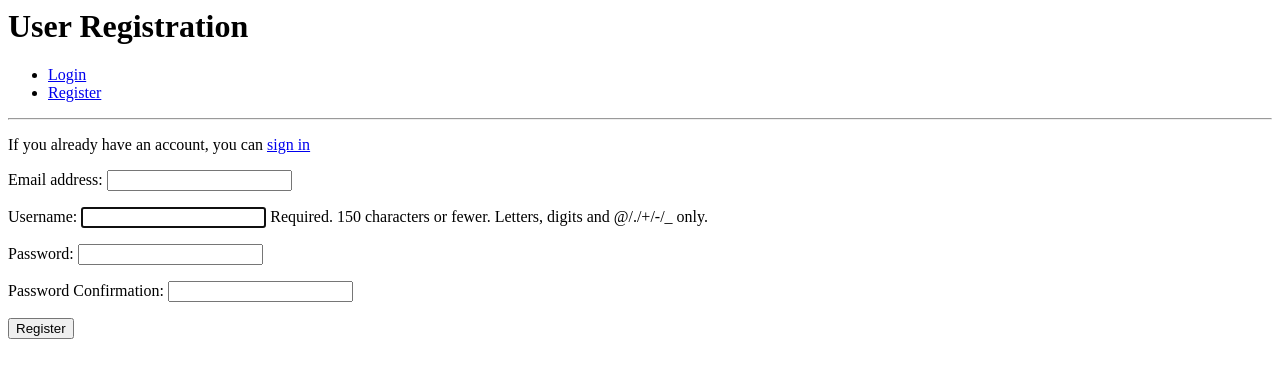
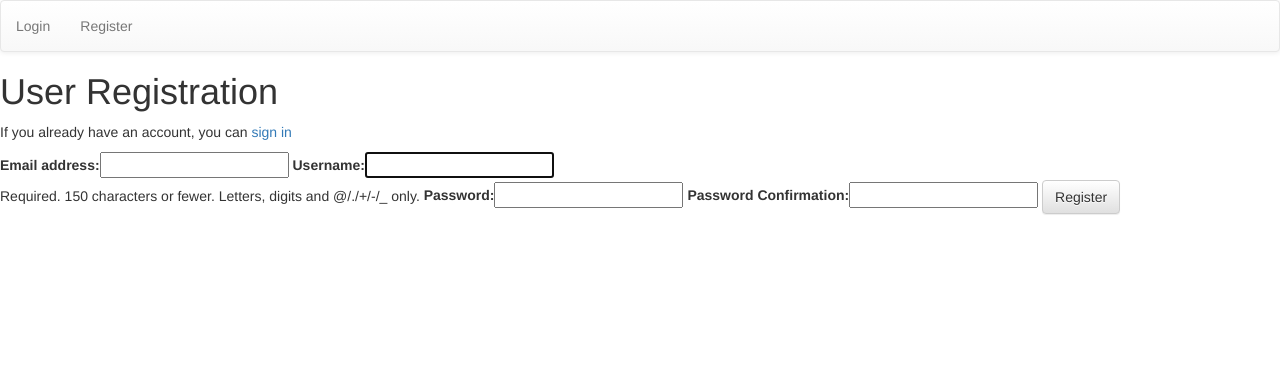
Before and after one commit to Mofarrell1967/django-authentication, a Django app: page /accounts/register/ in a window 1280 px wide. Shown: the top 378 px of the page. Run offline with Django 3.2, Linux system fonts and the light colour scheme; some libraries are stand-ins or nearby versions.

Commit message:
Added static folder and style.css

```diff
--- a/accounts/templates/base.html
+++ b/accounts/templates/base.html
@@ -1,13 +1,22 @@
+{% load staticfiles %}
 <html>
     <head>
         <title>{% block page_title %}{% endblock %}</title>
 
+     <!-- Latest compiled and minified CSS -->
+    <link rel="stylesheet" href="https://maxcdn.bootstrapcdn.com/bootstrap/3.3.7/css/bootstrap.min.css" integrity="sha384-BVYiiSIFeK1dGmJRAkycuHAHRg32OmUcww7on3RYdg4Va+PmSTsz/K68vbdEjh4u" crossorigin="anonymous">
+
+    <!-- Optional theme -->
+    <link rel="stylesheet" href="https://maxcdn.bootstrapcdn.com/bootstrap/3.3.7/css/bootstrap-theme.min.css" integrity="sha384-rHyoN1iRsVXV4nD0JutlnGaslCJuC7uwjduW9SVrLvRYooPp2bWYgmgJQIXwl/Sp" crossorigin="anonymous">
+
+    <link rel="stylesheet" href="{% static 'css/styles.css' %}" type="text/css">
+    <!-- Latest compiled and minified JavaScript -->
+    <script src="https://maxcdn.bootstrapcdn.com/bootstrap/3.3.7/js/bootstrap.min.js" integrity="sha384-Tc5IQib027qvyjSMfHjOMaLkfuWVxZxUPnCJA7l2mCWNIpG9mGCD8wGNIcPD7Txa" crossorigin="anonymous"></script>
+
     </head>
     <body>
-        <h1>{% block page_heading %}{% endblock %}</h1>
-
-            <nav>
-        <ul>
+            <nav class="navbar navbar-default">
+        <ul class="nav navbar-nav">
             {% if user.is_authenticated %}
             <li><a href="{% url 'profile' %}">Profile</a></li>
             <li><a href="{% url 'logout' %}">Logout</a></li>
@@ -17,7 +26,8 @@
             {% endif %}
         </ul>
     </nav>
-    <hr> {% if messages %}
+    <h1>{% block page_heading %}{% endblock %}</h1>
+     {% if messages %}
     <div>
         {% for message in messages %} {{ message }} {% endfor %}
     </div>
--- a/accounts/templates/login.html
+++ b/accounts/templates/login.html
@@ -1,4 +1,6 @@
 {% extends 'base.html' %}
+
+{% load bootstrap_tags %}
 
 {% block page_title %}Login Page{% endblock %}
 
@@ -7,8 +9,8 @@
 {% block content %}
 <form method="POST">
     {% csrf_token %}
-    {{ login_form }}
-    <button type="submit">Login</button>
+    {{ login_form | as_bootstrap }}
+    <button type="submit" class="btn btn-default">Login</button>
 </form>
 
 <p><a href="{% url 'password_reset' %}">Reset Password</a></p>
--- a/accounts/templates/registration.html
+++ b/accounts/templates/registration.html
@@ -1,4 +1,6 @@
 {% extends 'base.html' %}
+
+{% load bootstrap_tags %}
 
 {% block page_title %}Registration Page{% endblock %}
 
@@ -9,7 +11,7 @@
 
 <form method="POST">
     {% csrf_token %}
-    {{ registration_form.as_p }}
-    <button type="submit">Register</button>
+    {{ registration_form | as_bootstrap }}
+    <button type="submit" class="btn btn-default">Register</button>
 </form>
 {% endblock %}
--- a/django_auth/settings.py
+++ b/django_auth/settings.py
@@ -38,7 +38,9 @@ INSTALLED_APPS = [
     'django.contrib.sessions',
     'django.contrib.messages',
     'django.contrib.staticfiles',
+    'django_forms_bootstrap',
     'accounts'
+
 ]
 
 MIDDLEWARE = [
@@ -120,6 +122,9 @@ USE_TZ = True
 # https://docs.djangoproject.com/en/1.11/howto/static-files/
 
 STATIC_URL = '/static/'
+STATICFILES_DIRS = [
+    os.path.join(BASE_DIR, "static")
+]
 
 MESSAGE_STORAGE = "django.contrib.messages.storage.session.SessionStorage"
 
--- /dev/null
+++ b/static/css/style.css
@@ -0,0 +1,3 @@
+form {
+    width: 50%;
+}
```
Also changed, not shown: db.sqlite3.
